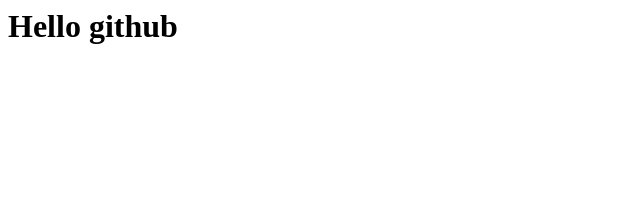
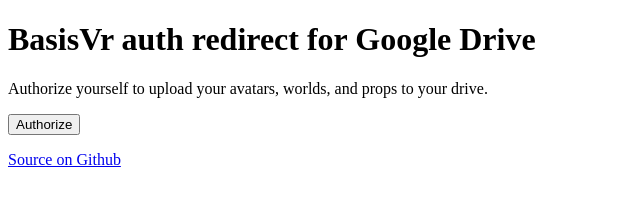
Before and after one commit to neon-glowstick/BasisVR-GDriveHosting, a plain HTML site: page index.html in a window 1280 px wide. Shown: the whole page, without its empty margins (0-640 px from the left). Drawn offline with Linux system fonts and the light colour scheme.

Commit message:
Button for authorizing yourself with Google
Button sends you to googles oauth landing page and redirects you back to the github pages site. The redirect contains the auth token as a query parameter, or an error message if consent was not given.
Authorization requests the `drive.file` scope which is limited to files created by this app.

```diff
--- a/index.html
+++ b/index.html
@@ -1 +1,67 @@
-<h1>Hello github</h1>
+<!DOCTYPE html>
+<html>
+<head>
+    <title>BasisVR-GDriveHosting</title>
+    <meta charset="utf-8">
+</head>
+
+<body>
+<div class="container">
+    <h1>
+        BasisVr auth redirect for Google Drive
+    </h1>
+    <p>Authorize yourself to upload your avatars, worlds, and props to your drive. </p>
+    <button onclick="oauthSignIn()">
+        Authorize
+    </button>
+    <!-- TODO Check url for succesful auth and pass along to unity editor -->
+    <!-- <p>After authorizing you will be redirected back to this page and the authorization will be passed along to the Unity editor</p> -->
+</div>
+
+<script>
+    // This script taken from https://developers.google.com/identity/protocols/oauth2/javascript-implicit-flow#javascript-sample-code
+
+    /*
+    * Create form to request access token from Google's OAuth 2.0 server.
+    */
+    function oauthSignIn() {
+        // Google's OAuth 2.0 endpoint for requesting an access token
+        var oauth2Endpoint = 'https://accounts.google.com/o/oauth2/v2/auth';
+
+        // Create <form> element to submit parameters to OAuth 2.0 endpoint.
+        var form = document.createElement('form');
+        form.setAttribute('method', 'GET'); // Send as a GET request.
+        form.setAttribute('action', oauth2Endpoint);
+
+        // Parameters to pass to OAuth 2.0 endpoint.
+        var params = {
+            'client_id': '657852730438-frtd3vn1ciqrp6q96gh6pdt3li9tvdpl.apps.googleusercontent.com',
+            'redirect_uri': 'https://neon-glowstick.github.io/BasisVR-GDriveHosting',
+            'response_type': 'token',
+            'scope': 'https://www.googleapis.com/auth/drive.file',
+            'include_granted_scopes': 'false',
+            'state': 'pass-through value' // TODO CSRF token
+        };
+
+        // Add form parameters as hidden input values.
+        for (var p in params) {
+            var input = document.createElement('input');
+            input.setAttribute('type', 'hidden');
+            input.setAttribute('name', p);
+            input.setAttribute('value', params[p]);
+            form.appendChild(input);
+        }
+
+        // Add form to page and submit it to open the OAuth 2.0 endpoint.
+        document.body.appendChild(form);
+        form.submit();
+    }
+</script>
+</body>
+
+<footer>
+    <p>
+        <a href="https://github.com/neon-glowstick/BasisVR-GDriveHosting">Source on Github</a>
+    </p>
+</footer>
+</html>
```
